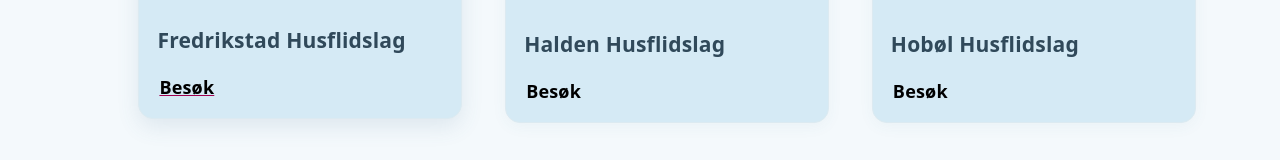
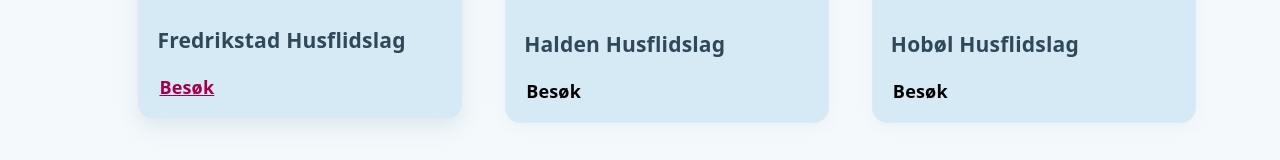
Before and after one commit to Friddi12/Software-Engineering-Gruppe-16, a React app in the folder frontend/: page /Localhub in a window 1280 px wide. In both pictures the pointer is over the link 186 px from the left and 607 px from the top of the page. Shown: the part 516-676 px from the top of the page. Built offline with nearby package versions, Linux system fonts and the light colour scheme; the HTML template or start-up script is replaced by a standard one.

Commit message:
Update husflid.css

```diff
--- a/frontend/src/style/husflid.css
+++ b/frontend/src/style/husflid.css
@@ -232,7 +232,7 @@ nav{
 
 .lokallagLenke:hover{
     text-decoration: underline;
-    text-decoration-color: #a2004f;
+    color: #a2004f;
 
 }
 
```
